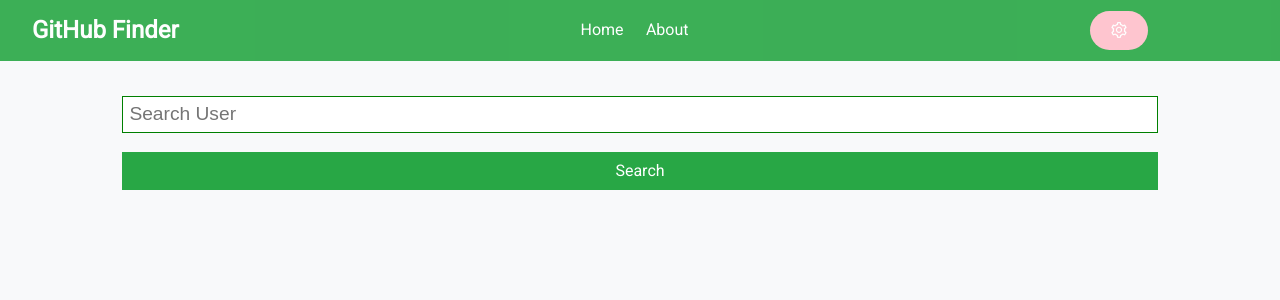
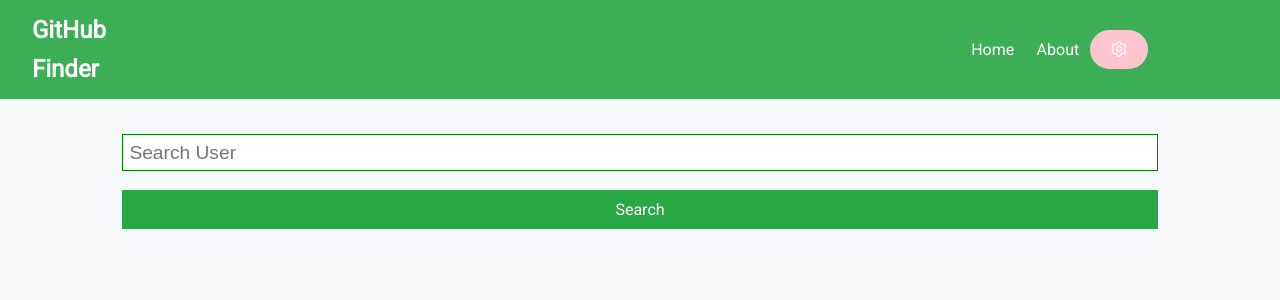
Before and after one commit to Mai25A/github-finder, a React (Create React App) app: page / in a window 1280 px wide. Shown: the top 300 px of the page. Built offline with nearby package versions, Linux system fonts and the light colour scheme; the HTML template or start-up script is replaced by a standard one.

Commit message:
update navbar

```diff
--- a/src/components/layout/Navbar.js
+++ b/src/components/layout/Navbar.js
@@ -11,7 +11,7 @@
       <h1>
         <i className="fab fa-github" /> GitHub Finder
       </h1>
-      <ul>
+      <ul style={{marginLeft:"70%"}}>
         <li>
           <Link to="/">Home</Link>
         </li>
```
